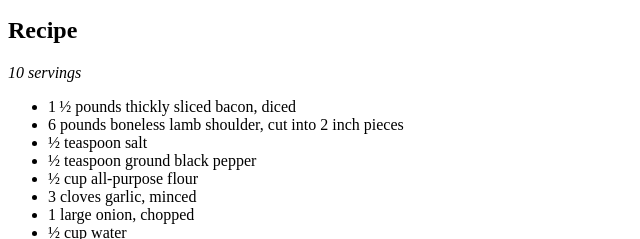
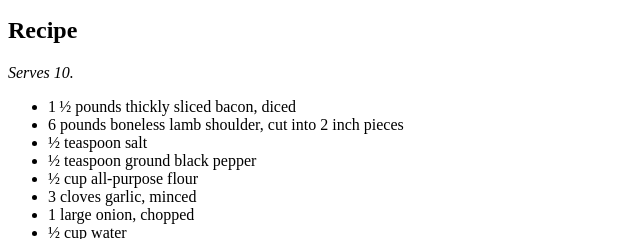
Before and after one commit to 0ji/odin-recipes, a plain HTML site: page recipes/irish-lamb-stew.html in a window 1280 px wide. Shown: the part 472-711 px from the top of the page, 0-640 px from the left. Drawn offline with Linux system fonts and the light colour scheme.

Commit message:
adjust wording for serving size

```diff
--- a/recipes/irish-lamb-stew.html
+++ b/recipes/irish-lamb-stew.html
@@ -17,7 +17,7 @@
 
     <h2>Recipe</h2>
     <em>
-        <p>10 servings</p>
+        <p>Serves 10.</p>
     </em>
     <ul>
         <li>1 ½ pounds thickly sliced bacon, diced</li>
```
